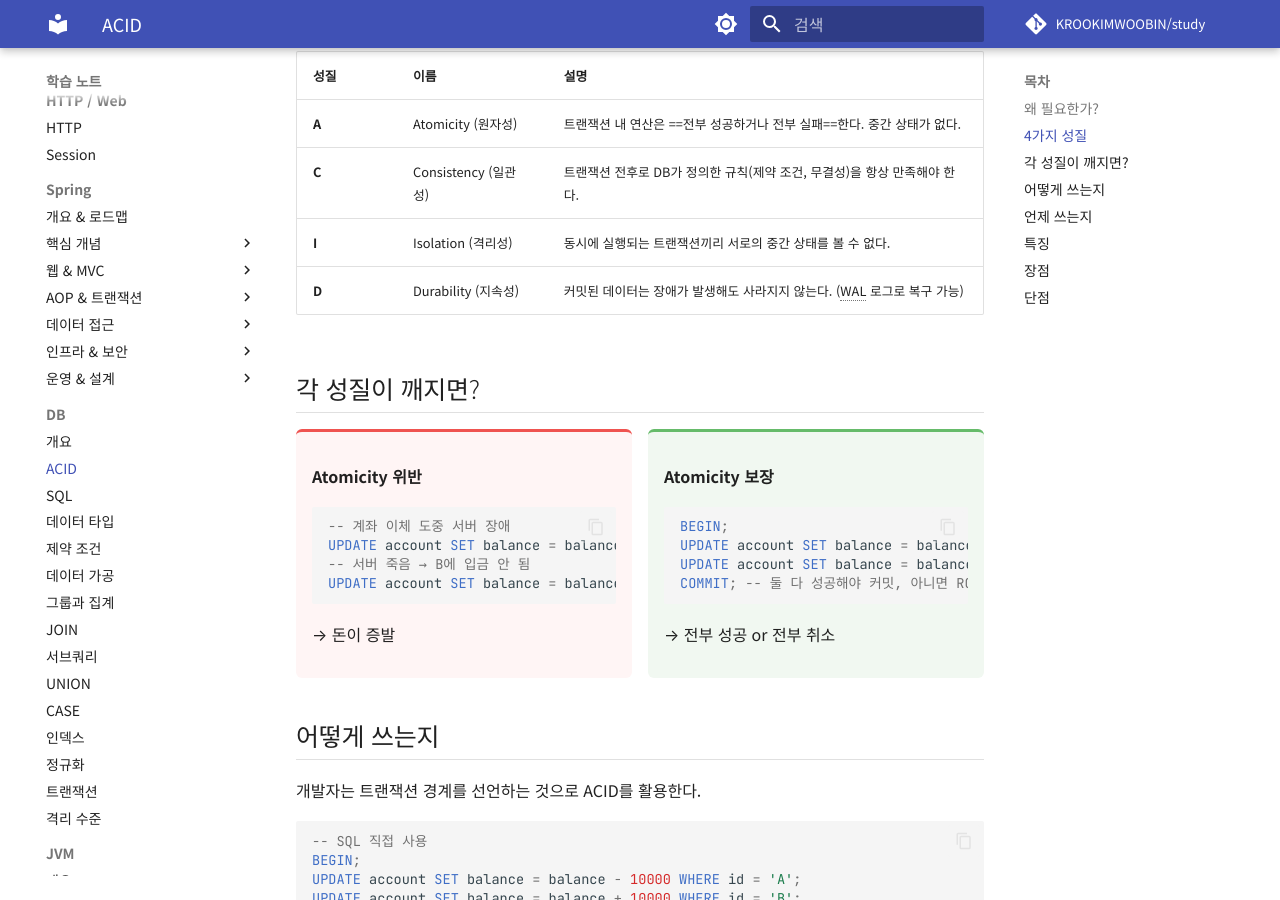
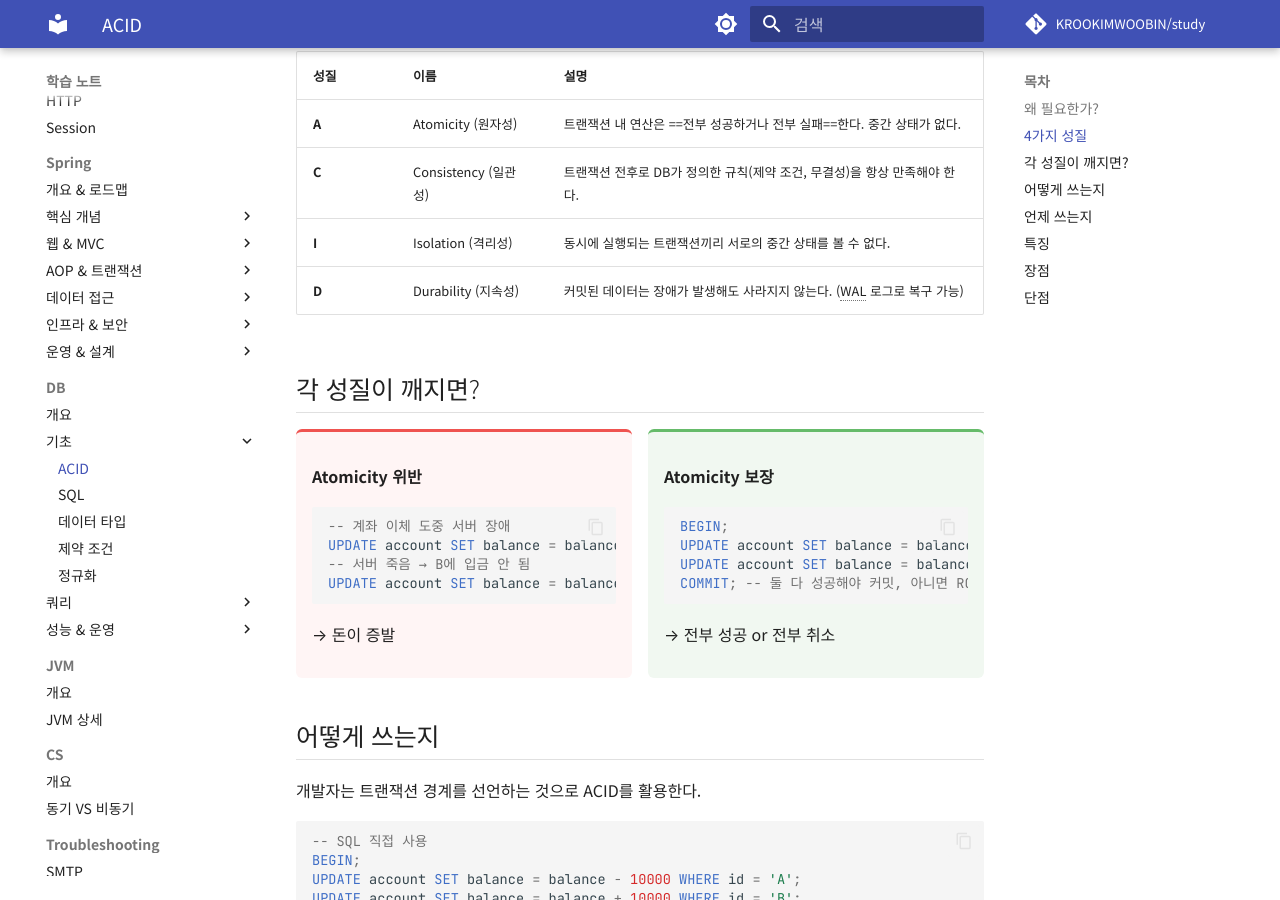
Before and after one commit to KROOKIMWOOBIN/study, an MkDocs documentation site: the page built from docs/db/기초/ACID.md, in a window 1280 px wide and 900 px high, scrolled down 500 px. Built offline with MkDocs 1.6.1 and Material for MkDocs 9.7.7, drawn with Linux system fonts in a browser that asks for light colours; comment, search, counter and statistics services are not loaded.

Commit message:
refactor: DB 파일 구조를 카테고리별로 재정리 (기초/쿼리/성능운영)
디렉토리 구조 변경:
- docs/db/ → docs/db/db.md (메인)
  ├─ 기초/ (개념·설계)
  │  ├─ ACID.md
  │  ├─ SQL.md
  │  ├─ 데이터타입.md
  │  ├─ 제약조건.md
  │  └─ 정규화.md
  ├─ 쿼리/ (SELECT 관련)
  │  ├─ 데이터가공.md
  │  ├─ 집계.md
  │  ├─ JOIN.md
  │  ├─ 서브쿼리.md
  │  ├─ UNION.md
  │  └─ CASE.md
  └─ 성능운영/ (인덱스·트랜잭션)
     ├─ 인덱스.md
     ├─ 트랜잭션.md
     └─ 격리수준.md

mkdocs.yml 네비게이션도 함께 업데이트

Co-Authored-By: Claude Haiku 4.5 <noreply@anthropic.com>

```diff
--- a/mkdocs.yml
+++ b/mkdocs.yml
@@ -184,20 +184,23 @@ nav:
       - MSA: spring/msa.md
   - DB:
     - 개요: db/db.md
-    - ACID: db/ACID.md
-    - SQL: db/SQL.md
-    - 데이터 타입: db/데이터타입.md
-    - 제약 조건: db/제약조건.md
-    - 데이터 가공: db/데이터가공.md
-    - 그룹과 집계: db/집계.md
-    - JOIN: db/JOIN.md
-    - 서브쿼리: db/서브쿼리.md
-    - UNION: db/UNION.md
-    - CASE: db/CASE.md
-    - 인덱스: db/인덱스.md
-    - 정규화: db/정규화.md
-    - 트랜잭션: db/트랜잭션.md
-    - 격리 수준: db/격리수준.md
+    - 기초:
+      - ACID: db/기초/ACID.md
+      - SQL: db/기초/SQL.md
+      - 데이터 타입: db/기초/데이터타입.md
+      - 제약 조건: db/기초/제약조건.md
+      - 정규화: db/기초/정규화.md
+    - 쿼리:
+      - 데이터 가공: db/쿼리/데이터가공.md
+      - 그룹과 집계: db/쿼리/집계.md
+      - JOIN: db/쿼리/JOIN.md
+      - 서브쿼리: db/쿼리/서브쿼리.md
+      - UNION: db/쿼리/UNION.md
+      - CASE: db/쿼리/CASE.md
+    - 성능 & 운영:
+      - 인덱스: db/성능운영/인덱스.md
+      - 트랜잭션: db/성능운영/트랜잭션.md
+      - 격리 수준: db/성능운영/격리수준.md
   - JVM:
     - 개요: jvm/jvm.md
     - JVM 상세: jvm/JVM개요.md
```
Also changed, not shown: docs/db/기초/ACID.md (renamed from docs/db/ACID.md), docs/db/기초/SQL.md (renamed from docs/db/SQL.md), docs/db/기초/데이터타입.md (renamed from docs/db/데이터타입.md), docs/db/기초/정규화.md (renamed from docs/db/정규화.md), docs/db/기초/제약조건.md (renamed from docs/db/제약조건.md), docs/db/성능운영/격리수준.md (renamed from docs/db/격리수준.md), docs/db/성능운영/인덱스.md (renamed from docs/db/인덱스.md), docs/db/성능운영/트랜잭션.md (renamed from docs/db/트랜잭션.md), docs/db/쿼리/CASE.md (renamed from docs/db/CASE.md), docs/db/쿼리/JOIN.md (renamed from docs/db/JOIN.md), docs/db/쿼리/UNION.md (renamed from docs/db/UNION.md), docs/db/쿼리/데이터가공.md (renamed from docs/db/데이터가공.md), docs/db/쿼리/서브쿼리.md (renamed from docs/db/서브쿼리.md), docs/db/쿼리/집계.md (renamed from docs/db/집계.md).
